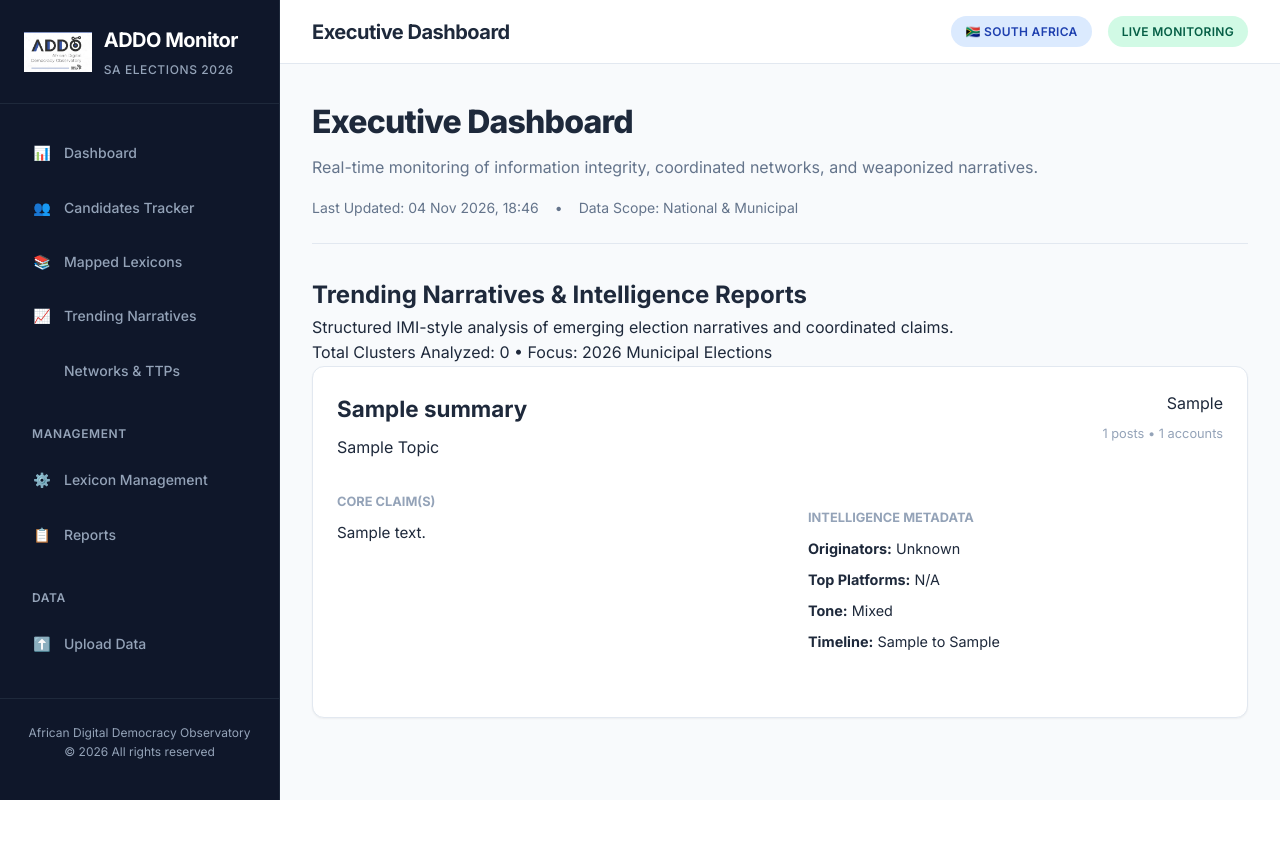
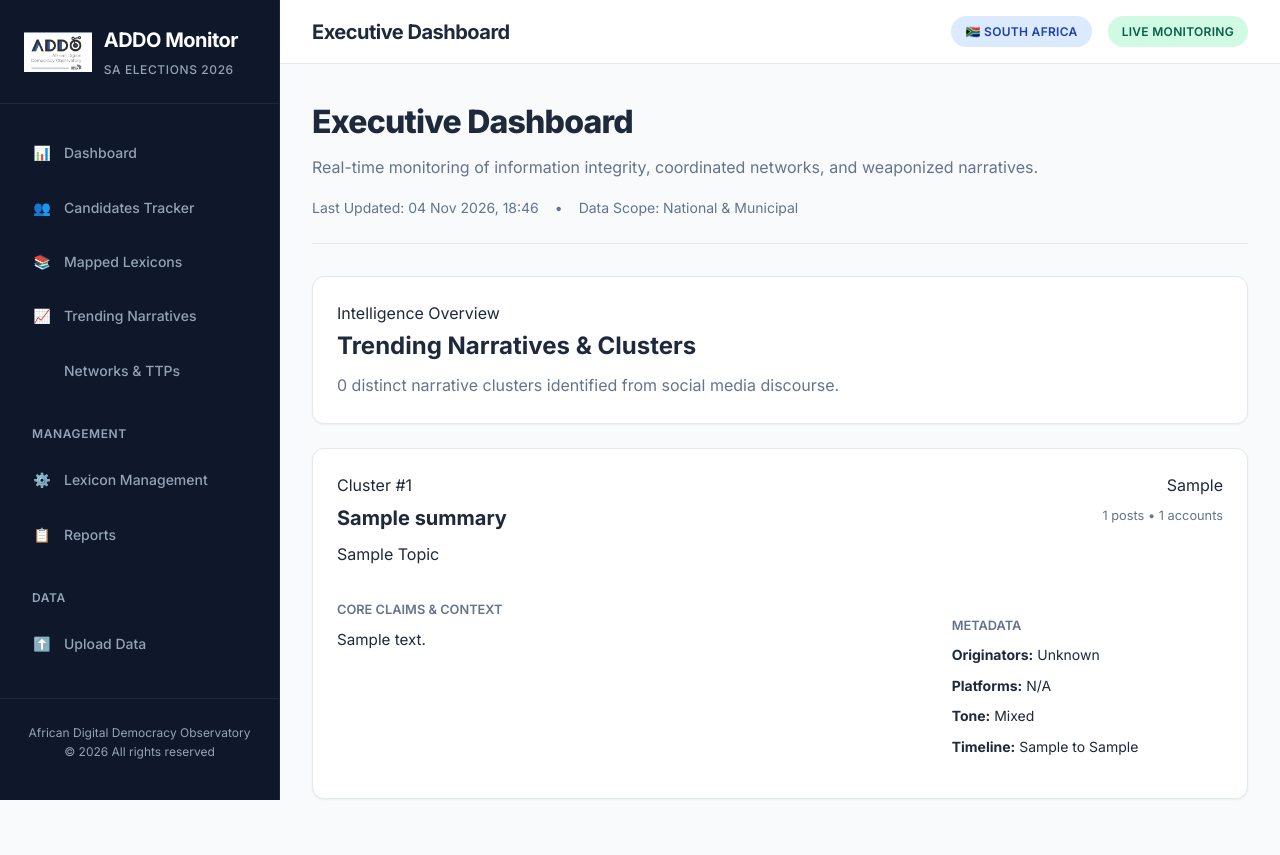
Before and after one commit to hanna-tes/South-Africa-election-monitor, a Django app: template dashboard/templates/dashboard/narratives.html in a window 1280 px wide. Before the commit the page ends 800 px from the top, so only its background shows below. Run offline with Django 4.2, Linux system fonts and the light colour scheme; the template is opened without the code that fills it: most values are stand-ins (such as "Sample title", 1, 10 or a date in 2020).

Commit message:
Update narratives.html

```diff
--- a/dashboard/templates/dashboard/narratives.html
+++ b/dashboard/templates/dashboard/narratives.html
@@ -1,23 +1,22 @@
 {% extends 'dashboard/base.html' %}
-{% block title %}Trending Narratives - ADDO SA Elections{% endblock %}
+{% block title %}Trending Narratives - SA Elections{% endblock %}
 
 {% block content %}
-<section class="hero">
-    <h1>Trending Narratives & Intelligence Reports</h1>
-    <p class="hero-subtitle">Structured IMI-style analysis of emerging election narratives and coordinated claims.</p>
-    <div class="hero-meta">
-        <span>Total Clusters Analyzed: {{ total_clusters|default:0 }}</span>
-        <span>&bull;</span>
-        <span>Focus: 2026 Municipal Elections</span>
-    </div>
-</section>
+<div class="card" style="margin-bottom: 1.5rem;">
+    <div class="section-label">Intelligence Overview</div>
+    <h2 class="section-title">Trending Narratives & Clusters</h2>
+    <p style="color: var(--text-secondary); margin-top: 0.5rem;">
+        {{ total_clusters|default:0 }} distinct narrative clusters identified from social media discourse.
+    </p>
+</div>
 
 {% if summaries %}
     {% for summary in summaries %}
-    <div class="card" style="padding: 1.5rem; margin-bottom: 1.5rem;">
+    <div class="card" style="margin-bottom: 1.5rem;">
         <div style="display: flex; justify-content: space-between; align-items: flex-start; margin-bottom: 1rem; border-bottom: 1px solid var(--border-hairline); padding-bottom: 1rem;">
             <div>
-                <h2 class="section-title" style="margin: 0; font-size: 1.4rem;">{{ summary.Narrative_Title }}</h2>
+                <div class="section-label" style="margin-bottom: 0.25rem;">Cluster #{{ summary.cluster_id }}</div>
+                <h3 class="section-title" style="margin: 0; font-size: 1.25rem;">{{ summary.Narrative_Title }}</h3>
                 <div style="margin-top: 0.5rem; display: flex; gap: 0.5rem; flex-wrap: wrap;">
                     {% for topic in summary.Detected_Topics %}
                         <span class="sa-badge sa-badge--watch">{{ topic|title }}</span>
@@ -28,33 +27,34 @@
                 <span class="sa-badge sa-badge--{% if summary.Emerging_Virality == 'Tier 4: Viral Emergency' %}critical{% elif summary.Emerging_Virality == 'Tier 3: High Spread' %}watch{% else %}calm{% endif %}">
                     {{ summary.Emerging_Virality }}
                 </span>
-                <div style="font-size: 0.8rem; color: var(--text-muted); margin-top: 0.5rem;">
+                <div style="font-size: 0.8rem; color: var(--text-secondary); margin-top: 0.5rem;">
                     {{ summary.Total_Reach }} posts &bull; {{ summary.Amplifiers_Count }} accounts
                 </div>
             </div>
         </div>
 
-        <div style="display: grid; grid-template-columns: repeat(auto-fit, minmax(250px, 1fr)); gap: 1.5rem; margin-bottom: 1.5rem;">
+        <div style="display: grid; grid-template-columns: 2fr 1fr; gap: 1.5rem;">
             <div>
-                <h4 style="font-size: 0.8rem; text-transform: uppercase; color: var(--text-muted); margin-bottom: 0.5rem;">Core Claim(s)</h4>
-                <p style="font-size: 0.95rem; line-height: 1.6; margin: 0; white-space: pre-wrap;">{{ summary.Context }}</p>
+                <h4 style="font-size: 0.8rem; font-weight: 600; text-transform: uppercase; color: var(--text-secondary); margin-bottom: 0.5rem;">Core Claims & Context</h4>
+                <p style="font-size: 0.95rem; line-height: 1.6; color: var(--text-primary); white-space: pre-wrap;">{{ summary.Context }}</p>
             </div>
 
-            <div style="background: var(--bg-page); padding: 1rem; border-radius: var(--radius-sm);">
-                <h4 style="font-size: 0.8rem; text-transform: uppercase; color: var(--text-muted); margin-bottom: 0.5rem;">Intelligence Metadata</h4>
-                <div style="font-size: 0.9rem; margin-bottom: 0.5rem;"><strong>Originators:</strong> {{ summary.Originators|default:"Unknown" }}</div>
-                <div style="font-size: 0.9rem; margin-bottom: 0.5rem;"><strong>Top Platforms:</strong> {{ summary.Top_Platforms|default:"N/A" }}</div>
-                <div style="font-size: 0.9rem; margin-bottom: 0.5rem;"><strong>Tone:</strong> {{ summary.Detected_Tone|default:"Mixed" }}</div>
-                <div style="font-size: 0.9rem;"><strong>Timeline:</strong> {{ summary.Min_TS }} to {{ summary.Max_TS }}</div>
+            <div style="background: var(--bg-page); padding: 1rem; border-radius: var(--radius-sm); border: 1px solid var(--border-hairline);">
+                <h4 style="font-size: 0.8rem; font-weight: 600; text-transform: uppercase; color: var(--text-secondary); margin-bottom: 0.5rem;">Metadata</h4>
+                <div style="font-size: 0.875rem; margin-bottom: 0.5rem;"><strong>Originators:</strong> {{ summary.Originators|default:"Unknown" }}</div>
+                <div style="font-size: 0.875rem; margin-bottom: 0.5rem;"><strong>Platforms:</strong> {{ summary.Top_Platforms|default:"N/A" }}</div>
+                <div style="font-size: 0.875rem; margin-bottom: 0.5rem;"><strong>Tone:</strong> {{ summary.Detected_Tone|default:"Mixed" }}</div>
+                <div style="font-size: 0.875rem;"><strong>Timeline:</strong> {{ summary.Min_TS }} to {{ summary.Max_TS }}</div>
             </div>
         </div>
     </div>
     {% endfor %}
 {% else %}
-    <div class="card" style="padding: 3rem; text-align: center;">
-        <h3>No narratives detected yet.</h3>
-        <p style="color: var(--text-muted);">Ingest social media data to populate narrative clusters.</p>
+    <div class="card">
+        <div class="sa-empty-state">
+            <h3>No narratives detected yet</h3>
+            <p>Ingest social media data to populate narrative clusters.</p>
+        </div>
     </div>
 {% endif %}
-
 {% endblock %}
```
